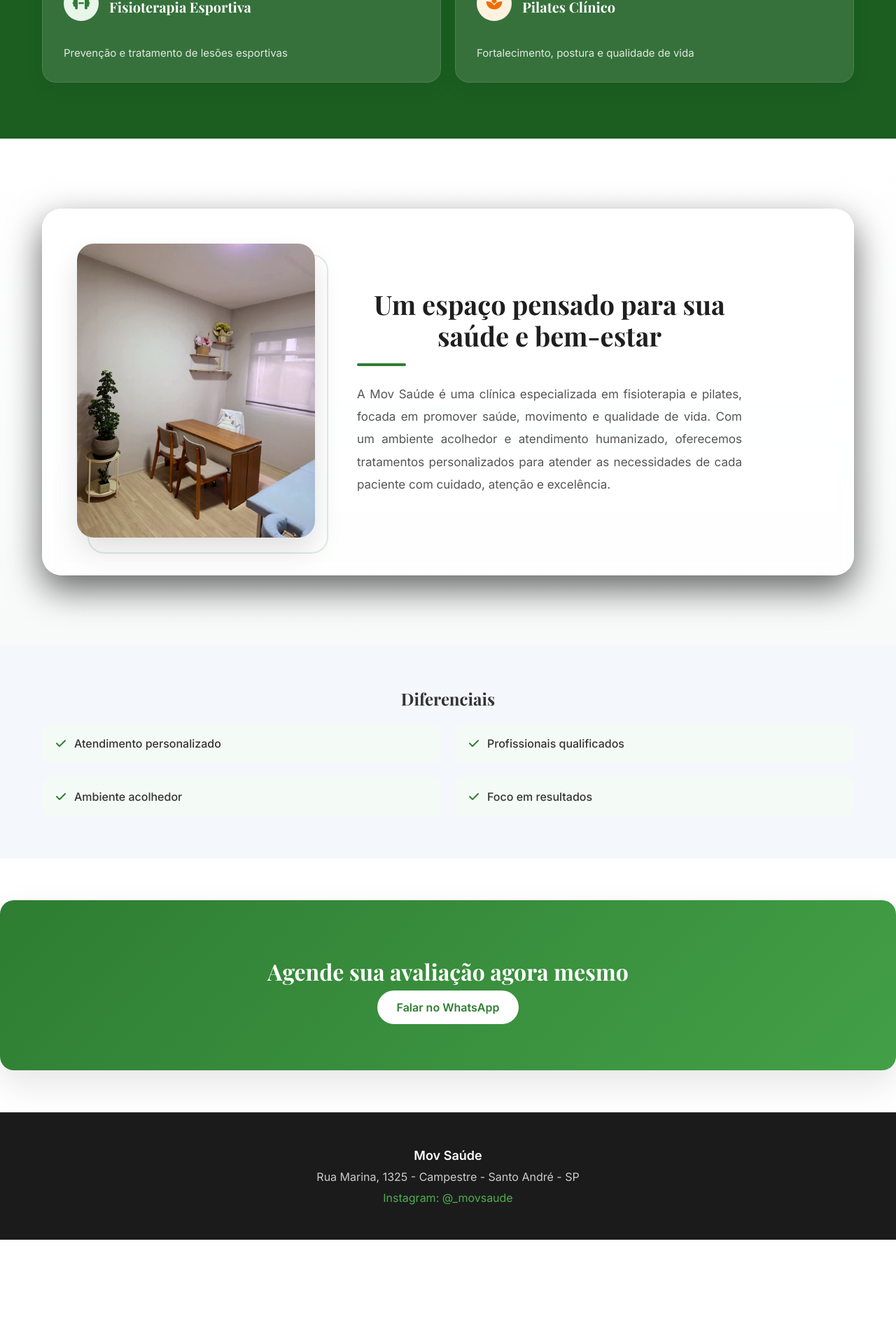
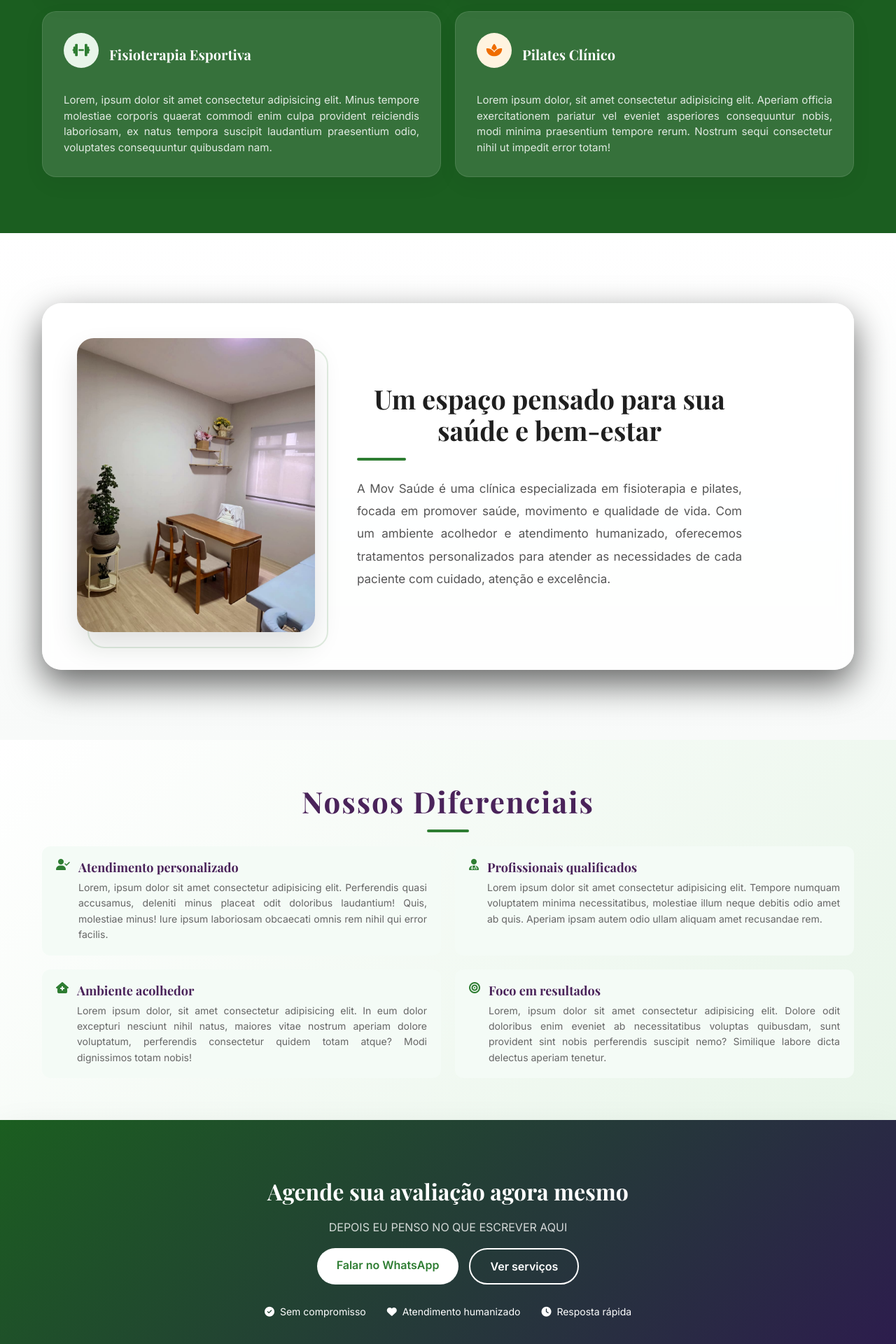
Before and after one commit to gustavoagsilva/mov-saude-react, a React (Vite) app: page / in a window 1280 px wide. Shown: the part 2540-4460 px from the top of the page at 70% size. Before the commit the page ends 4311 px from the top, so only its background shows below. Built offline with nearby package versions, Linux system fonts and the light colour scheme.

Commit message:
feat: upgrade CTA and Differentials components visual

```diff
--- a/src/components/CTA/CTA.css
+++ b/src/components/CTA/CTA.css
@@ -1,11 +1,48 @@
 .cta {
-  background: linear-gradient(135deg, #2e7d32, #43a047);
+  background: linear-gradient(135deg, #1b5e20, #2d1b4e);
   box-shadow: 0 20px 50px rgba(0, 0, 0, 0.1);
   color: white;
   padding: 80px 20px;
-  margin: 60px 0;
-  border-radius: 20px;
   text-align: center;
+}
+
+.cta__subtitle {
+  font-size: 16px;
+  color: rgba(255, 255, 255, 0.8);
+  margin-bottom: 10px;
+}
+
+.cta__buttons {
+  display: flex;
+  justify-content: center;
+  gap: 15px;
+  margin: 20px 0;
+}
+
+.cta__button--secondary {
+  background-color: transparent;
+  color: #ffffff;
+  border: 2px solid white;
+  padding: 14px 28px;
+  border-radius: 30px;
+  font-weight: 600;
+  text-decoration: none;
+  transition: 0.3s;
+}
+
+.cta__trust {
+  display: flex;
+  justify-content: center;
+  margin-top: 30px;
+  gap: 30px;
+}
+
+.cta__trust span {
+  font-size: 14px;
+  color: white;
+  display: flex;
+  align-items: center;
+  gap: 8px;
 }
 
 .cta__container {
--- a/src/components/CTA/CTA.jsx
+++ b/src/components/CTA/CTA.jsx
@@ -5,6 +5,8 @@ function CTA() {
     <section className="cta reveal">
       <div className="cta__container container">
         <h2 className="cta__title">Agende sua avaliação agora mesmo</h2>
+        <p className="cta__subtitle">DEPOIS EU PENSO NO QUE ESCREVER AQUI</p>
+        <div className="cta__buttons">
           <a
             href="https://wa.me/5511910000570"
             className="cta__button"
@@ -12,6 +14,22 @@ function CTA() {
           >
             Falar no WhatsApp
           </a>
+          <a href="#services" className="cta__button--secondary">
+            Ver serviços
+          </a>
+        </div>
+
+        <div className="cta__trust">
+          <span>
+            <i className="fas fa-check-circle"></i> Sem compromisso
+          </span>
+          <span>
+            <i className="fas fa-heart"></i> Atendimento humanizado
+          </span>
+          <span>
+            <i className="fas fa-clock"></i> Resposta rápida
+          </span>
+        </div>
       </div>
     </section>
   );
--- a/src/components/Differentials/Differentials.css
+++ b/src/components/Differentials/Differentials.css
@@ -1,11 +1,25 @@
 .differentials {
   padding: 60px 0;
-  background: #f4f7fb;
+  background: linear-gradient(135deg, #ffffff 0%, #e8f5e9 100%);
 }
 
 .differentials__title {
   text-align: center;
   margin-bottom: 20px;
+  font-size: 42px;
+  letter-spacing: 2px;
+  font-weight: 700;
+  color: #4a235a;
+}
+
+.differentials__title::after {
+  content: "";
+  width: 60px;
+  height: 4px;
+  background: var(--primary-color);
+  display: block;
+  margin: 12px auto 0;
+  border-radius: 2px;
 }
 
 .differentials__grid {
@@ -16,13 +30,20 @@
 
 .differentials__item {
   display: flex;
-  align-items: center;
+  align-items: flex-start;
   gap: 12px;
-
   background: #f4fbf6;
   padding: 18px 20px;
   border-radius: 12px;
   transition: all 0.3s ease;
+}
+
+.differentials__item-description {
+  text-align: justify;
+  font-size: 14px;
+  color: #666;
+  margin-top: 6px;
+  line-height: 1.6;
 }
 
 .differentials__item:hover {
@@ -40,6 +61,8 @@
   transform: scale(1.2);
 }
 
-.differentials__item span {
-  font-weight: 500;
+.differentials__item h3 {
+  font-size: 18px;
+  font-weight: 700;
+  color: #4a235a; /* possivelmente mudar essa cor */
 }
--- a/src/components/Differentials/Differentials.jsx
+++ b/src/components/Differentials/Differentials.jsx
@@ -4,23 +4,55 @@ function Differentials() {
   return (
     <section className="differentials reveal">
       <div className="container">
-        <h2 className="differentials__title">Diferenciais</h2>
+        <h2 className="differentials__title">Nossos Diferenciais</h2>
         <div className="differentials__grid">
           <div className="differentials__item">
-            <i className="fas fa-check"></i>
-            <span>Atendimento personalizado</span>
+            <i className="fas fa-user-check"></i>
+            <div className="differentials__item-content">
+              <h3>Atendimento personalizado</h3>
+              <p className="differentials__item-description">
+                Lorem, ipsum dolor sit amet consectetur adipisicing elit.
+                Perferendis quasi accusamus, deleniti minus placeat odit
+                doloribus laudantium! Quis, molestiae minus! Iure ipsum
+                laboriosam obcaecati omnis rem nihil qui error facilis.
+              </p>
+            </div>
           </div>
           <div className="differentials__item">
-            <i className="fas fa-check"></i>
-            <span>Profissionais qualificados</span>
+            <i className="fas fa-user-doctor"></i>
+            <div className="differentials__item-content">
+              <h3>Profissionais qualificados</h3>
+              <p className="differentials__item-description">
+                Lorem ipsum dolor sit amet consectetur adipisicing elit. Tempore
+                numquam voluptatem minima necessitatibus, molestiae illum neque
+                debitis odio amet ab quis. Aperiam ipsam autem odio ullam
+                aliquam amet recusandae rem.
+              </p>
+            </div>
           </div>
           <div className="differentials__item">
-            <i className="fas fa-check"></i>
-            <span>Ambiente acolhedor</span>
+            <i className="fas fa-house-medical"></i>
+            <div className="differentials__item-content">
+              <h3>Ambiente acolhedor</h3>
+              <p className="differentials__item-description">
+                Lorem ipsum dolor, sit amet consectetur adipisicing elit. In eum
+                dolor excepturi nesciunt nihil natus, maiores vitae nostrum
+                aperiam dolore voluptatum, perferendis consectetur quidem totam
+                atque? Modi dignissimos totam nobis!
+              </p>
+            </div>
           </div>
           <div className="differentials__item">
-            <i className="fas fa-check"></i>
-            <span>Foco em resultados</span>
+            <i className="fas fa-bullseye"></i>
+            <div className="differentials__item-content">
+              <h3>Foco em resultados</h3>
+              <p className="differentials__item-description">
+                Lorem, ipsum dolor sit amet consectetur adipisicing elit. Dolore
+                odit doloribus enim eveniet ab necessitatibus voluptas
+                quibusdam, sunt provident sint nobis perferendis suscipit nemo?
+                Similique labore dicta delectus aperiam tenetur.
+              </p>
+            </div>
           </div>
         </div>
       </div>
--- a/src/components/Services/Services.css
+++ b/src/components/Services/Services.css
@@ -39,6 +39,7 @@
   color: rgba(255, 255, 255, 0.85);
   font-size: 15px;
   line-height: 1.5;
+  text-align: justify;
 }
 
 .services__card-title {
--- a/src/components/Services/Services.jsx
+++ b/src/components/Services/Services.jsx
@@ -14,7 +14,10 @@ function Services() {
               <h3 className="services__card-title">Fisioterapia Ortopédica</h3>
             </div>
             <p className="services__card-text">
-              Tratamento de dores e lesões musculoesqueléticas
+              Lorem ipsum dolor sit amet consectetur adipisicing elit. Porro et
+              possimus beatae quaerat veniam dolore saepe error velit eveniet
+              quos. Suscipit nisi itaque dignissimos sapiente, aliquam rerum
+              aspernatur libero ducimus!
             </p>
           </div>
           <div className="services__card">
@@ -25,7 +28,10 @@ function Services() {
               <h3 className="services__card-title">Reabilitação Física</h3>
             </div>
             <p className="services__card-text">
-              Recuperação de movimentos e funções
+              Lorem ipsum, dolor sit amet consectetur adipisicing elit. Odio
+              excepturi pariatur nihil autem qui? Nisi ratione, quae corporis
+              mollitia aliquam sint aut neque alias quo, at minus? Ipsam, quo
+              maiores!
             </p>
           </div>
           <div className="services__card">
@@ -36,7 +42,10 @@ function Services() {
               <h3 className="services__card-title">Fisioterapia Esportiva</h3>
             </div>
             <p className="services__card-text">
-              Prevenção e tratamento de lesões esportivas
+              Lorem, ipsum dolor sit amet consectetur adipisicing elit. Minus
+              tempore molestiae corporis quaerat commodi enim culpa provident
+              reiciendis laboriosam, ex natus tempora suscipit laudantium
+              praesentium odio, voluptates consequuntur quibusdam nam.
             </p>
           </div>
           <div className="services__card">
@@ -47,7 +56,10 @@ function Services() {
               <h3 className="services__card-title">Pilates Clínico</h3>
             </div>
             <p className="services__card-text">
-              Fortalecimento, postura e qualidade de vida
+              Lorem ipsum dolor, sit amet consectetur adipisicing elit. Aperiam
+              officia exercitationem pariatur vel eveniet asperiores
+              consequuntur nobis, modi minima praesentium tempore rerum. Nostrum
+              sequi consectetur nihil ut impedit error totam!
             </p>
           </div>
         </div>
```
Lines whose indentation alone changed are shown as unchanged.
